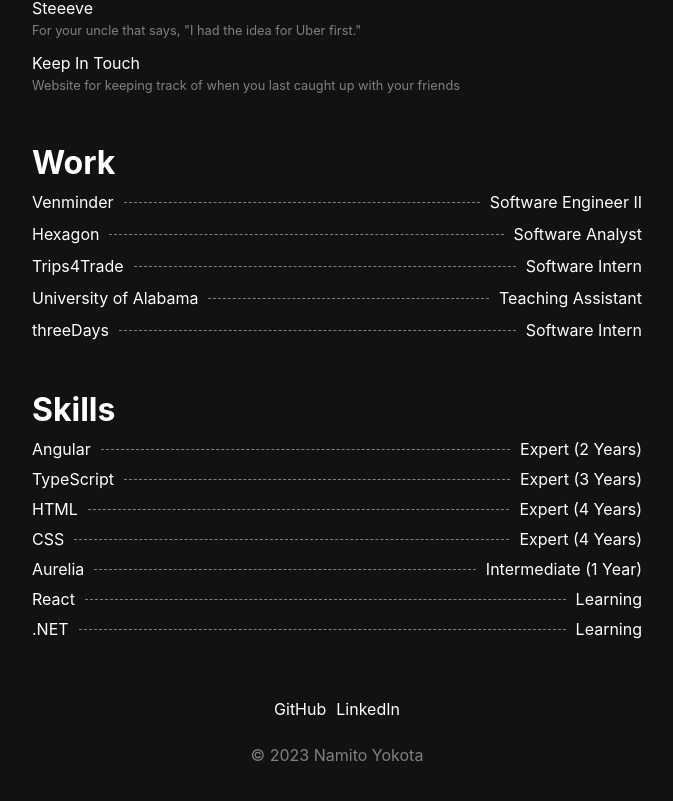
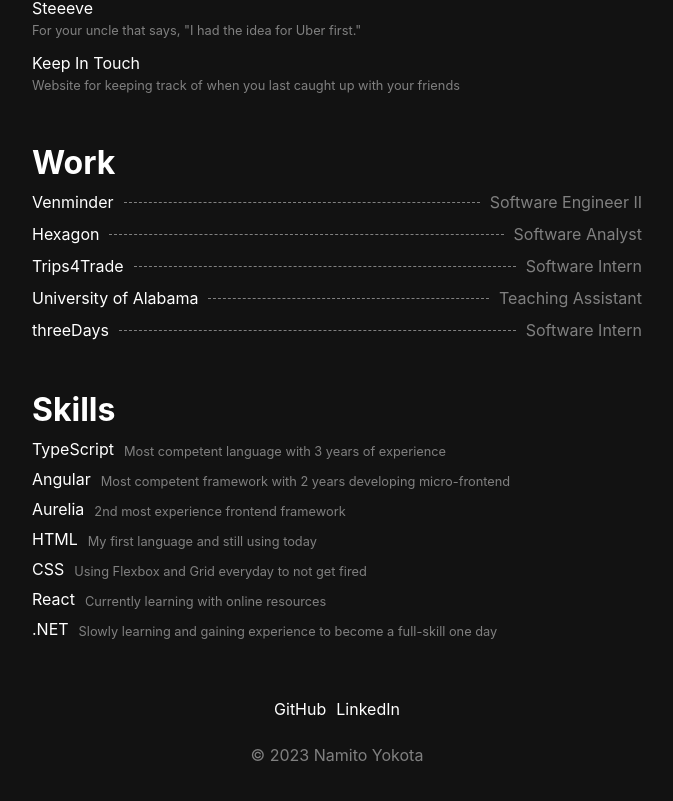
Before and after one commit to namitoyokota/portfolio, a Next.js app: page / in a window 1280 px wide. Shown: the part 445-1246 px from the top of the page, without its empty margins (303-976 px from the left). Built offline with nearby package versions, Linux system fonts and the light colour scheme.

Commit message:
new skills pane ui

```diff
--- a/pages/index.tsx
+++ b/pages/index.tsx
@@ -126,45 +126,38 @@ export const Index = (): JSX.Element => {
             <h1>Skills</h1>
             <div className={styles.skilllist}>
                 <div className={styles.skillitem}>
-                    <span>Angular</span>
-                    <hr className={styles.divider} />
-                    <span className={styles.skilllevel}>Expert (2 Years)</span>
+                    <span className={styles.skillname}>TypeScript</span>
+                    <span className={styles.skilldescription}>Most competent language with 3 years of experience</span>
                 </div>
 
                 <div className={styles.skillitem}>
-                    <span>TypeScript</span>
-                    <hr className={styles.divider} />
-                    <span className={styles.skilllevel}>Expert (3 Years)</span>
+                    <span className={styles.skillname}>Angular</span>
+                    <span className={styles.skilldescription}>Most competent framework with 2 years developing micro-frontend</span>
                 </div>
 
                 <div className={styles.skillitem}>
-                    <span>HTML</span>
-                    <hr className={styles.divider} />
-                    <span className={styles.skilllevel}>Expert (4 Years)</span>
+                    <span className={styles.skillname}>Aurelia</span>
+                    <span className={styles.skilldescription}>2nd most experience frontend framework</span>
                 </div>
 
                 <div className={styles.skillitem}>
-                    <span>CSS</span>
-                    <hr className={styles.divider} />
-                    <span className={styles.skilllevel}>Expert (4 Years)</span>
+                    <span className={styles.skillname}>HTML</span>
+                    <span className={styles.skilldescription}>My first language and still using today</span>
                 </div>
 
                 <div className={styles.skillitem}>
-                    <span>Aurelia</span>
-                    <hr className={styles.divider} />
-                    <span className={styles.skilllevel}>Intermediate (1 Year)</span>
+                    <span className={styles.skillname}>CSS</span>
+                    <span className={styles.skilldescription}>Using Flexbox and Grid everyday to not get fired</span>
                 </div>
 
                 <div className={styles.skillitem}>
-                    <span>React</span>
-                    <hr className={styles.divider} />
-                    <span className={styles.skilllevel}>Learning</span>
+                    <span className={styles.skillname}>React</span>
+                    <span className={styles.skilldescription}>Currently learning with online resources</span>
                 </div>
 
                 <div className={styles.skillitem}>
-                    <span>.NET</span>
-                    <hr className={styles.divider} />
-                    <span className={styles.skilllevel}>Learning</span>
+                    <span className={styles.skillname}>.NET</span>
+                    <span className={styles.skilldescription}>Slowly learning and gaining experience to become a full-skill one day</span>
                 </div>
             </div>
         </Layout>
--- a/styles/Home.module.css
+++ b/styles/Home.module.css
@@ -241,6 +241,10 @@
     padding-left: 5px;
 }
 
+.workitemposition {
+    color: grey;
+}
+
 .divider {
     width: 100%;
     border: none;
@@ -278,14 +282,18 @@
 }
 
 .skillitem {
-    display: grid;
-    grid-template-columns: min-content auto min-content;
-    align-items: center;
+    display: flex;
     column-gap: 10px;
+    align-items: end;
 }
 
-.skilllevel {
+.skillname {
     white-space: nowrap;
+}
+
+.skilldescription {
+    color: grey;
+    font-size: 0.8em;
 }
 
 .blog {
```
